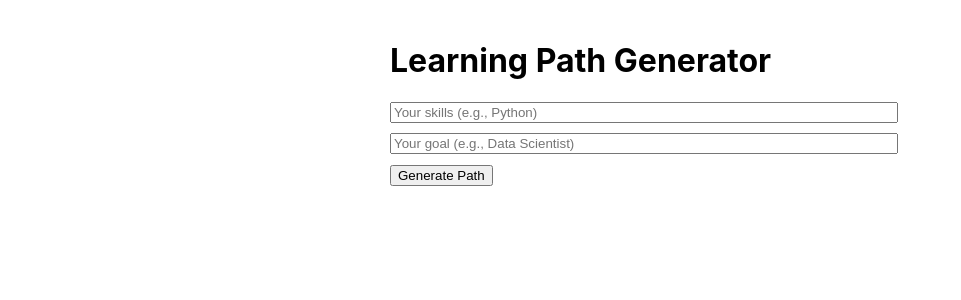
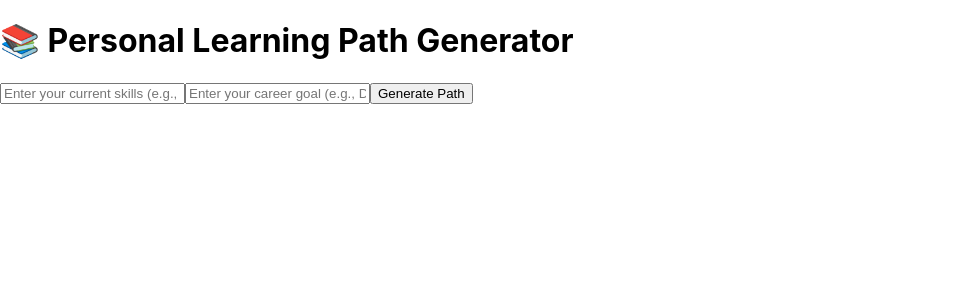
Before and after one commit to Umeshinduranga/PathFlow, a React (Create React App) app in the folder client/: page / in a window 1280 px wide. Shown: the top 300 px of the page, without its empty margins (0-961 px from the left). Built offline with nearby package versions, Linux system fonts and the light colour scheme.

Commit message:
refactor App component layout and improve user input placeholders

```diff
--- a/client/src/App.js
+++ b/client/src/App.js
@@ -29,41 +29,40 @@ function App() {
   };
 
   return (
-    <div style={{ padding: "20px", maxWidth: "500px", margin: "auto" }}>
-      <h1>Learning Path Generator</h1>
+    <div className="app-container">
+      <h1>📚 Personal Learning Path Generator</h1>
 
-      {/* Form to collect user input */}
+      <div className="card">
         <form onSubmit={handleSubmit}>
           <input
             type="text"
-          placeholder="Your skills (e.g., Python)"
+            placeholder="Enter your current skills (e.g., Python, HTML)"
             value={skills}
             onChange={(e) => setSkills(e.target.value)}
-          style={{ display: "block", width: "100%", marginBottom: "10px" }}
           />
           <input
             type="text"
-          placeholder="Your goal (e.g., Data Scientist)"
+            placeholder="Enter your career goal (e.g., Data Scientist)"
             value={goal}
             onChange={(e) => setGoal(e.target.value)}
-          style={{ display: "block", width: "100%", marginBottom: "10px" }}
           />
           <button type="submit">Generate Path</button>
         </form>
+      </div>
 
-      {/* Show the results */}
       {steps.length > 0 && (
-        <div style={{ marginTop: "20px" }}>
-          <h2>Your Learning Path:</h2>
-          <ul>
+        <div className="results-card">
+          <h2>🚀 Your Learning Path</h2>
+          <ol>
             {steps.map((step, index) => (
               <li key={index}>{step}</li>
             ))}
-          </ul>
+          </ol>
         </div>
       )}
     </div>
   );
+
 }
 
 export default App;
```
Lines whose indentation alone changed are shown as unchanged.
